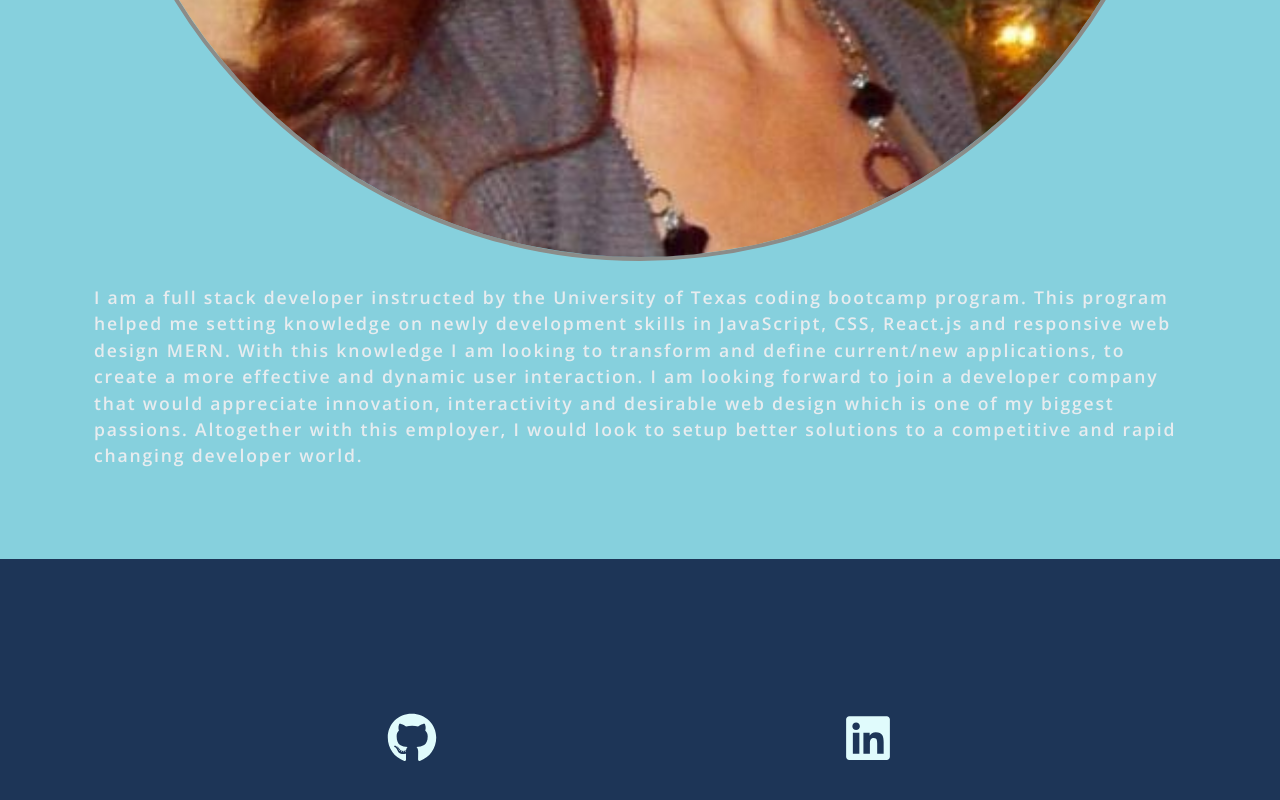
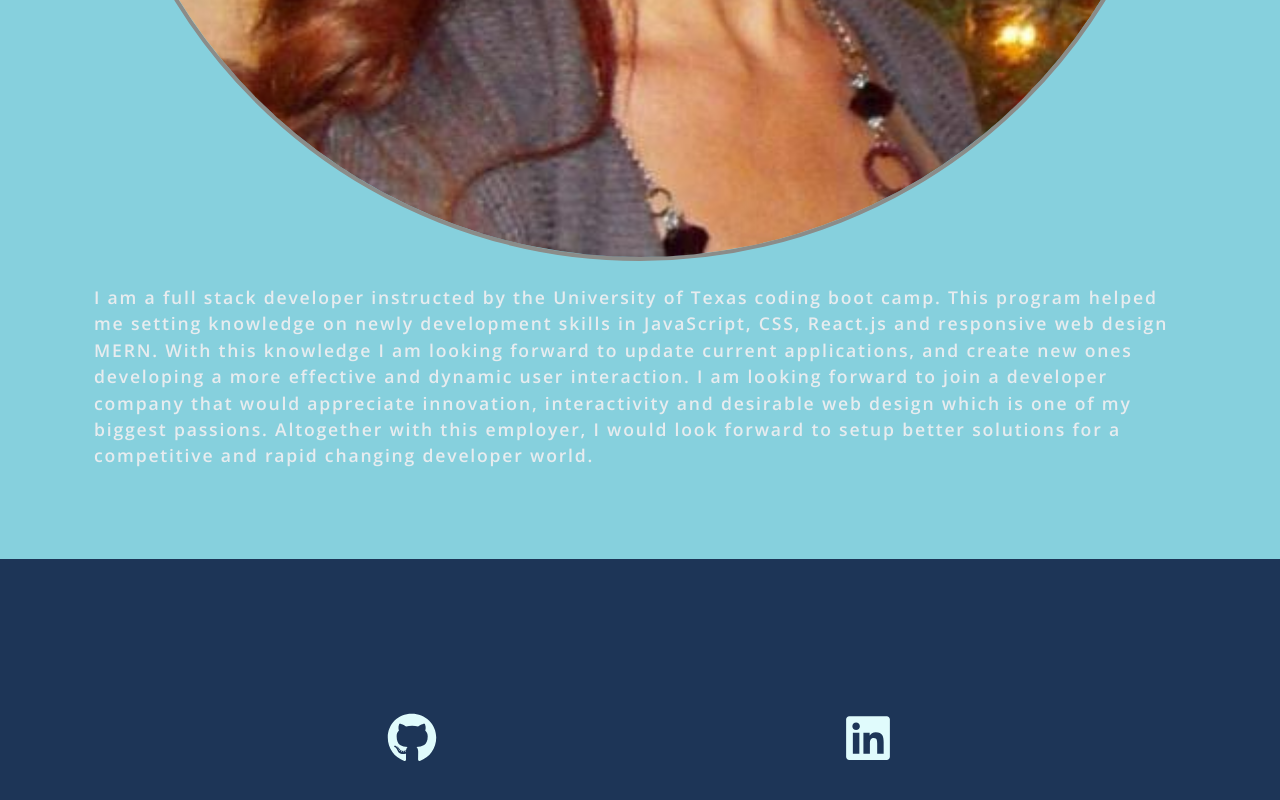
Before and after one commit to yoyachi/update-react-portfolio, a React (Create React App) app: page / in a window 1280 px wide. Shown: the part 1082-1882 px from the top of the page. Built offline with nearby package versions, Linux system fonts and the light colour scheme.

Commit message:
Updated About

```diff
--- a/src/components/About/index.js
+++ b/src/components/About/index.js
@@ -9,7 +9,7 @@ function About() {
       <img src={coverImage} className="my-2" style={{ width: "100%" }} alt="cover" />
       <div className="text">
         <p>
-          I am a full stack developer instructed by the University of Texas coding bootcamp program. This program helped me setting knowledge on newly development skills in JavaScript, CSS, React.js and responsive web design MERN. With this knowledge I am looking to transform and define current/new applications, to create a more effective and dynamic user interaction. I am looking forward to join a developer company that would appreciate innovation, interactivity and desirable web design which is one of my biggest passions.  Altogether with this employer, I would look to setup better solutions to a competitive and rapid changing developer world.
+          I am a full stack developer instructed by the University of Texas coding boot camp. This program helped me setting knowledge on newly development skills in JavaScript, CSS, React.js and responsive web design MERN. With this knowledge I am looking forward to update current applications, and create new ones developing a more effective and dynamic user interaction. I am looking forward to join a developer company that would appreciate innovation, interactivity and desirable web design which is one of my biggest passions.  Altogether with this employer, I would look forward to setup better solutions for a competitive and rapid changing developer world.
       </p>
       </div>
     </section>
--- a/src/components/Resume/index.js
+++ b/src/components/Resume/index.js
@@ -1,4 +1,5 @@
 import React from "react";
+
 
 function Resume() {
 	return (
```
Also changed, not shown: 3 other files (tests, documents, lock files or other folders).
